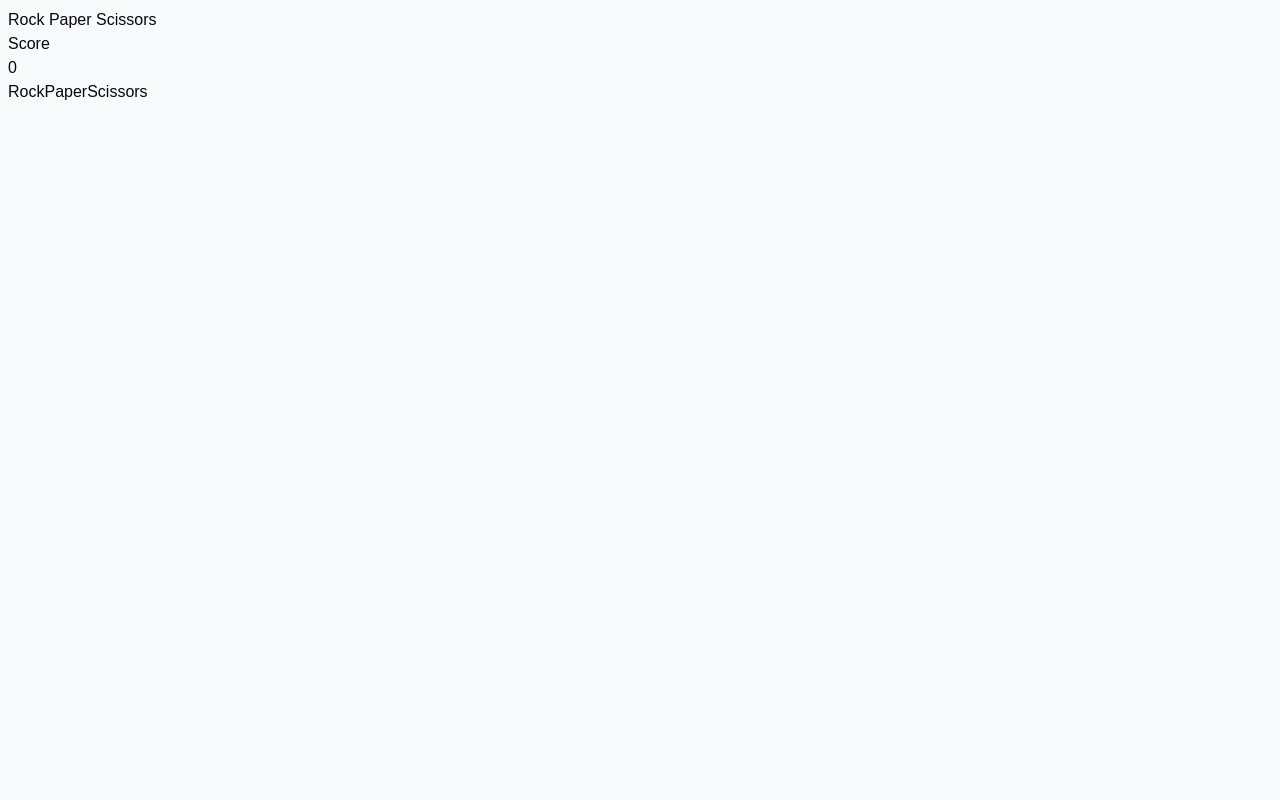
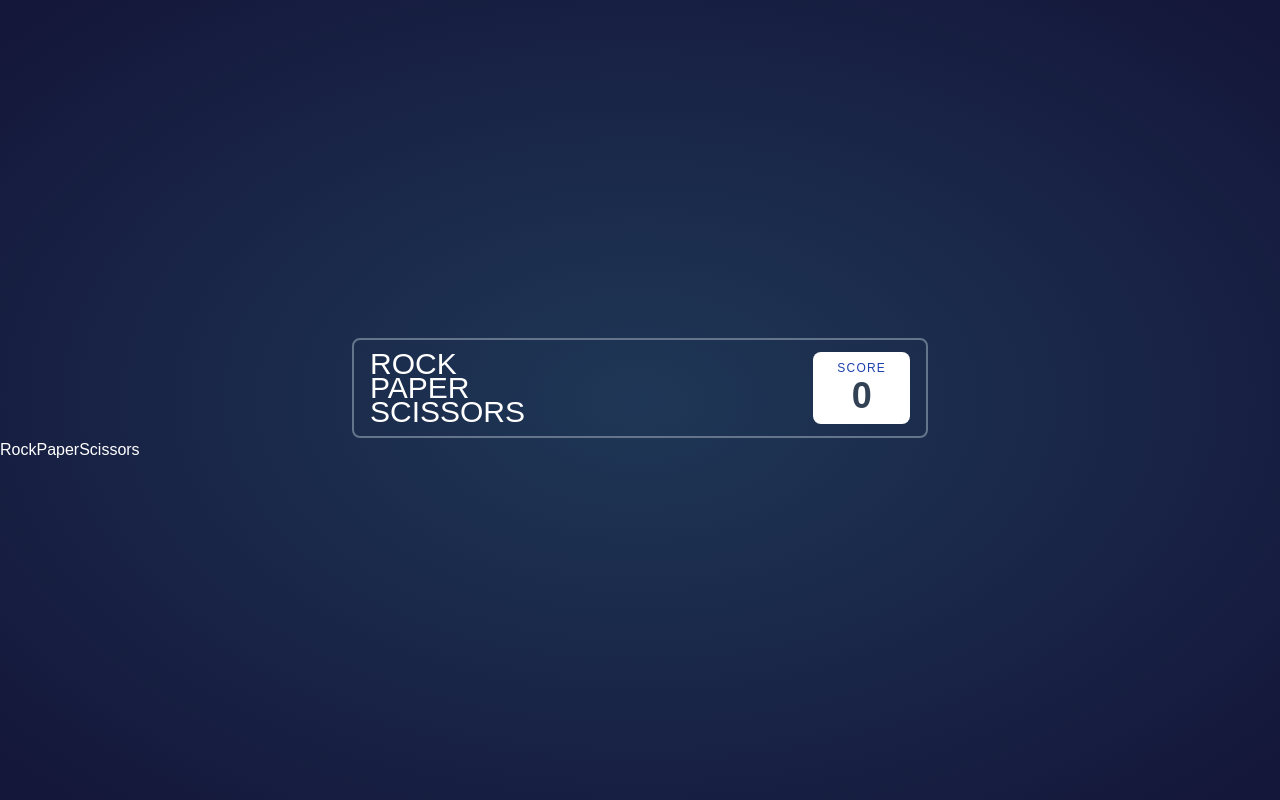
Before and after one commit to cjcoops/rock-paper-scissors, a React (Vite) app: page / in a window 1280 px wide. Built offline with nearby package versions, Linux system fonts and the light colour scheme; a web font is replaced by a local one.

Commit message:
Scoreboard styling

```diff
--- a/index.html
+++ b/index.html
@@ -59,20 +59,15 @@
           U+2122, U+2191, U+2193, U+2212, U+2215, U+FEFF, U+FFFD;
       }
 
-      html {
-        color-scheme: light dark;
-      }
-      * {
-        @apply border-gray-200 dark:border-gray-800;
-      }
       body {
-        @apply bg-gray-50 text-gray-950 dark:bg-gray-900 dark:text-gray-200;
+        @apply font-barlow h-screen text-white;
+        background: radial-gradient(hsl(214, 47%, 23%), hsl(237, 49%, 15%));
       }
     </style>
   </head>
 
   <body>
-    <div id="app" className="font-barlow"></div>
+    <div id="app"></div>
     <script type="module" src="/src/main.tsx"></script>
   </body>
 </html>
--- a/package.json
+++ b/package.json
@@ -15,6 +15,8 @@
     "@types/react": "^18.3.3",
     "@types/react-dom": "^18.3.0",
     "@vitejs/plugin-react": "^4.3.2",
+    "prettier": "^3.3.3",
+    "prettier-plugin-tailwindcss": "^0.6.8",
     "vite": "^5.4.8"
   },
   "dependencies": {
--- /dev/null
+++ b/src/components/Scoreboard.tsx
@@ -0,0 +1,18 @@
+function Scoreboard({ score }: { score: number }) {
+  return (
+    <header className="mx-auto flex w-full max-w-xl justify-between rounded-lg border-2 border-slate-500 px-4 py-3 uppercase">
+      <h1 className="text-3xl leading-6">
+        <div>Rock</div>
+        <div>Paper</div>
+        <div>Scissors</div>
+      </h1>
+
+      <div className="flex flex-col items-center rounded-lg bg-white px-6 py-2">
+        <div className="text-xs tracking-widest text-blue-800">Score</div>
+        <div className="text-4xl font-bold text-slate-700">{score}</div>
+      </div>
+    </header>
+  );
+}
+
+export default Scoreboard;
--- a/src/routes/index.tsx
+++ b/src/routes/index.tsx
@@ -1,6 +1,7 @@
 import * as React from "react";
 import { createFileRoute } from "@tanstack/react-router";
 import { useEffect, useState } from "react";
+import Scoreboard from "../components/Scoreboard";
 
 export const Route = createFileRoute("/")({
   component: HomeComponent,
@@ -52,18 +53,6 @@ function Results({
         </div>
       )}
     </div>
-  );
-}
-
-function Scoreboard({ score }: { score: number }) {
-  return (
-    <header>
-      <h1>Rock Paper Scissors</h1>
-      <div>
-        <div>Score</div>
-        <div>{score}</div>
-      </div>
-    </header>
   );
 }
 
@@ -120,7 +109,7 @@ function HomeComponent() {
   };
 
   return (
-    <div className="p-2 font-barlow">
+    <div className="flex min-h-screen flex-col justify-center">
       <Scoreboard score={score} />
       <main>
         {gameStage === "waitingForUser" ? (
```
Also changed, not shown: 2 other files (tests, documents, lock files or other folders).
